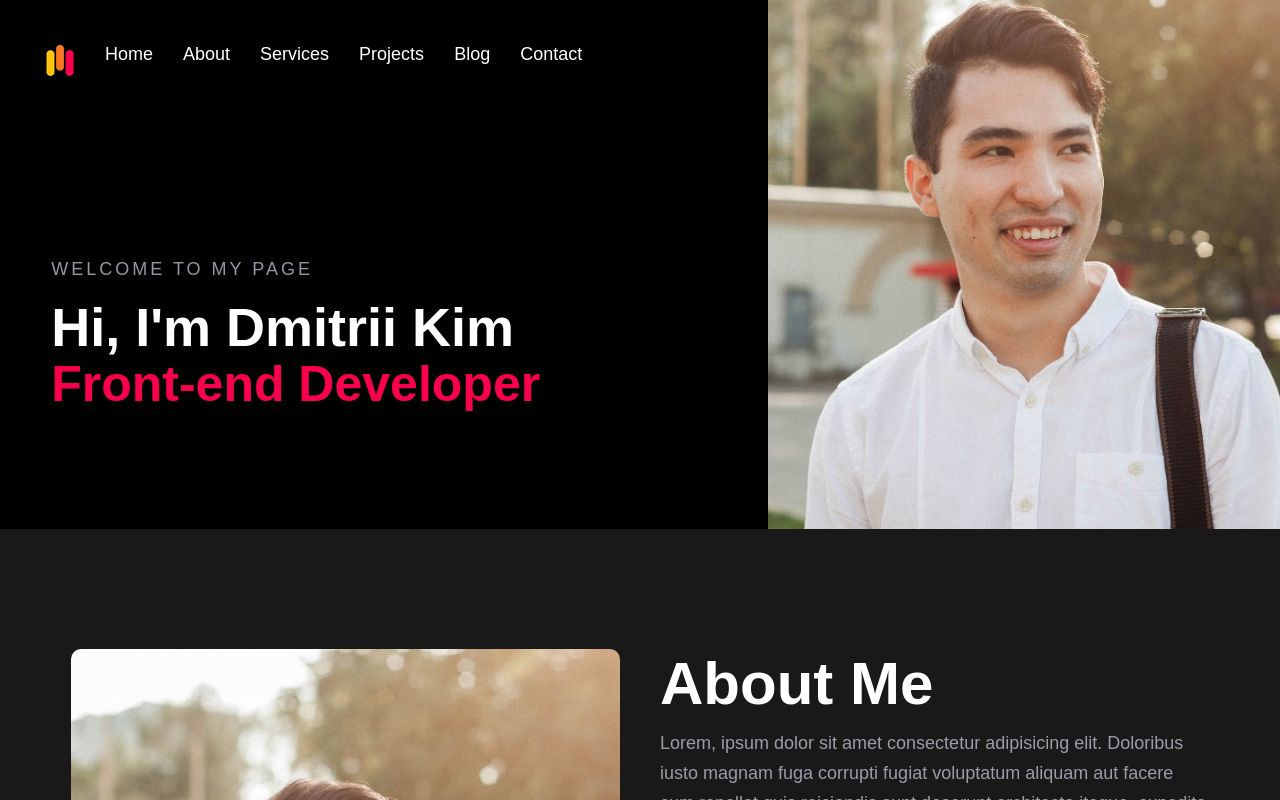
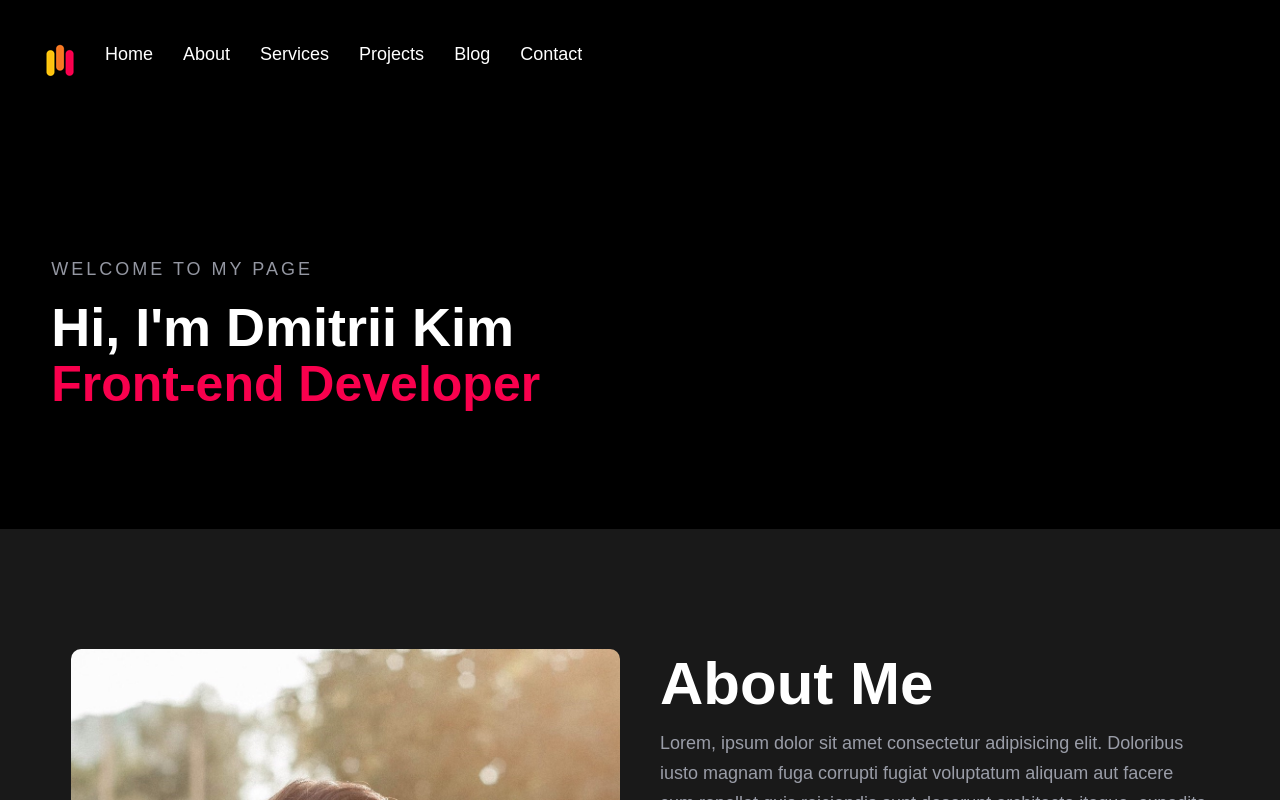
Before and after one commit to dkimd5/react-portfolio, a React (Create React App) app: page / in a window 1280 px wide. Shown: the top 800 px of the page. Built offline with nearby package versions, Linux system fonts and the light colour scheme.

Commit message:
home and contact photos removed

```diff
--- a/src/Contact/Contact.js
+++ b/src/Contact/Contact.js
@@ -1,6 +1,5 @@
 import React from "react";
 import "./Contact.css";
-import contactImg from "../img/contactImg.jpg";
 
 function Contact() {
   return (
@@ -45,9 +44,6 @@ function Contact() {
             </div>
           </div>
         </div>
-        <div className="col__2">
-          <img src={contactImg} alt="" className="contact__img" />
-        </div>
       </div>
     </div>
   );
--- a/src/Home/Home.css
+++ b/src/Home/Home.css
@@ -1,11 +1,3 @@
-.home__bg {
-    background-image: url(../img/image.jpg);
-    background-color: #010101;
-    background-position: right;
-    background-repeat: no-repeat;
-    background-size: 40%;
-}
-
 li.nav__items {
     font-size: 18px;
     padding-bottom: 15px;
```
